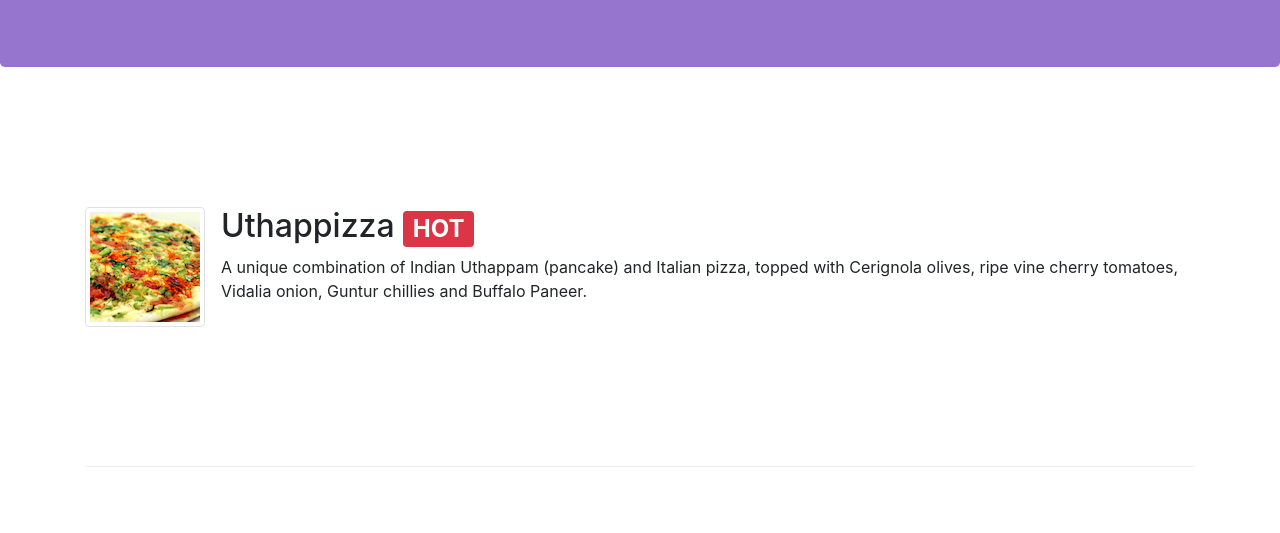
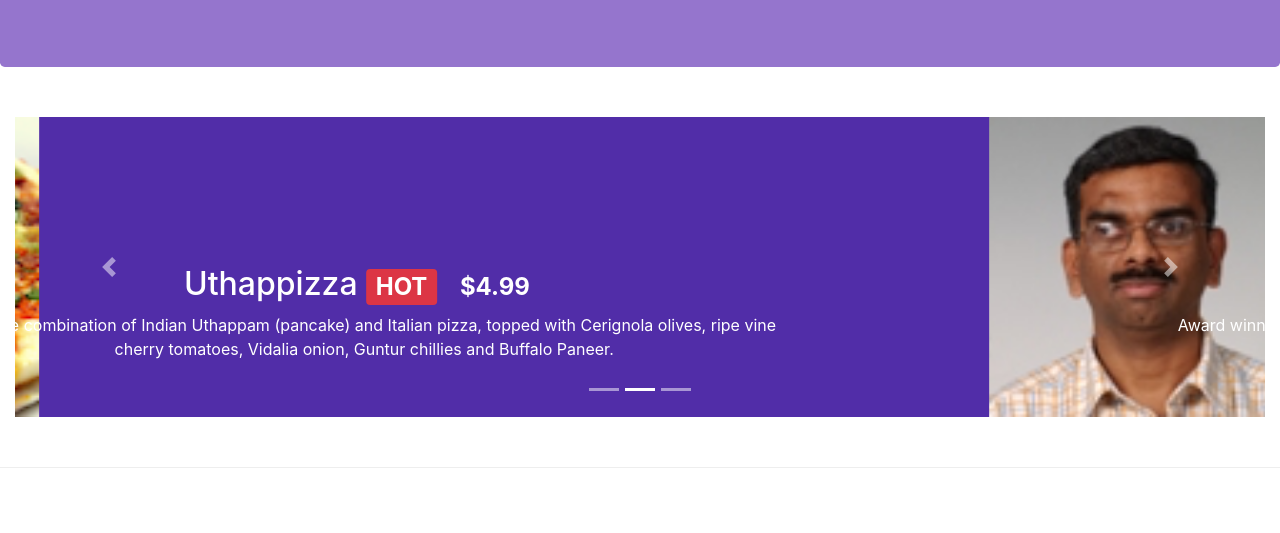
Before and after one commit to QuocKhanh2903/FER201-WEB, a website: page index.html in a window 1280 px wide. Shown: the part 267-800 px from the top of the page. Drawn offline with nearby package versions, Linux system fonts and the light colour scheme.

Commit message:
Carousel

```diff
--- a/index.html
+++ b/index.html
@@ -98,6 +98,62 @@
             </div>
         </div>
     </header>
+
+
+
+    <div class="row row-content">
+        <div class="col">
+            <div id="mycarousel" class="carousel slide" data-ride="carousel">
+                <div class="carousel-inner" role="listbox">
+                    <div class="carousel-item active">
+                        <img class="d-block img-fluid"
+                            src="img/uthappizza.png" alt="Uthappizza">
+                        <div class="carousel-caption d-none d-md-block">
+                            <h2>Uthappizza
+                                <span class="badge badge-danger">HOT</span>
+                                <span class="badge badge-pill badge-default">$4.99</span>
+                            </h2>
+                            <p>A unique combination of Indian Uthappam (pancake) and Italian pizza, topped with Cerignola olives, ripe vine cherry tomatoes, Vidalia onion, Guntur chillies and Buffalo Paneer.</p>
+                        </div>
+                    </div>
+                    <div class="carousel-item">
+                        <img class="d-block img-fluid"
+                            src="img/alberto.png" alt="Uthappizza">
+                        <div class="carousel-caption d-none d-md-block">
+                            <h2>Alberto Somayya</h2>
+                            <h4>Executive Chef</h4>
+                            <p>Award winning three-star Michelin chef with wide International experience having worked closely with whos-who in the culinary world, he specializes in creating mouthwatering Indo-Italian fusion experiences.</p>
+                        </div>
+                    </div>
+                    <div class="carousel-item">
+                            . . .
+                    </div>
+
+                    <ol class="carousel-indicators">
+                        <li data-target="#mycarousel" data-slide-to="0" class="active"></li>
+                        <li data-target="#mycarousel" data-slide-to="1"></li>
+                        <li data-target="#mycarousel" data-slide-to="2"></li>
+                    </ol>
+
+                    <a class="carousel-control-prev" href="#mycarousel" role="button" data-slide="prev">
+                        <span class="carousel-control-prev-icon"></span>
+                    </a>
+                    <a class="carousel-control-next" href="#mycarousel" role="button" data-slide="next">
+                        <span class="carousel-control-next-icon"></span>
+                    </a>
+                </div>
+
+
+
+
+
+
+            </div>
+
+        </div>
+    </div>
+
+
 
     <div class="container">
         <div class="row row-content align-items-center">
--- a/style.css
+++ b/style.css
@@ -44,3 +44,18 @@ body{
     border-bottom: 1px solid #ddd;
     padding: 10px;
 }
+
+.carousel {
+    background:#512DA8;
+}
+
+.carousel-item {
+    height: 300px;
+}
+
+.carousel-item img {
+    position: absolute;
+    top: 0;
+    left: 0;
+    min-height: 300px;
+}
```
